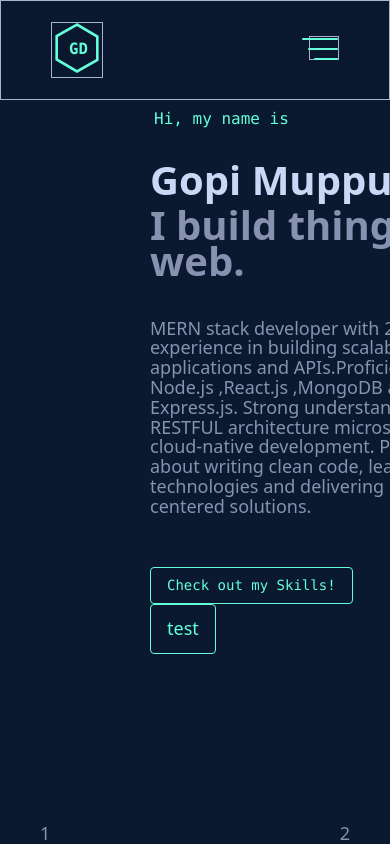
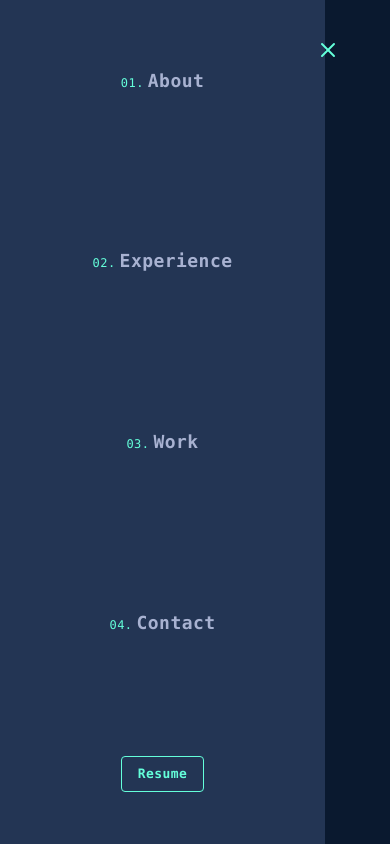
Before and after one commit to GD-0606/portfolio, a Next.js app: page / in a window 390 px wide. Both pictures are taken after a click on the button 324 px from the left and 49 px from the top of the page. Shown: the top 844 px of the page. Built offline with nearby package versions, Linux system fonts and the light colour scheme.

Commit message:
added responsive header

```diff
--- a/src/app/globals.css
+++ b/src/app/globals.css
@@ -63,7 +63,9 @@
   --breakpoint-desktopM: 1280px;
   --breakpoint-desktopL: 1536px;
   --ease-easing: cubic-bezier(0.645, 0.045, 0.355, 1);
+
   --shadow-custom1: 3px 3px 0 0 var(--color-green);
+  --shadow-custom2: -10px 0px 30px -15px var(--color-navy-shadow);
   /* --transition: all 0.25s cubic-bezier(0.645, 0.045, 0.355, 1); */
 }
 
--- /dev/null
+++ b/src/components/Icons/close.tsx
@@ -0,0 +1,21 @@
+import React from 'react';
+
+const CloseIcon = () => {
+  return (
+    <svg
+      xmlns="http://www.w3.org/2000/svg"
+      width="24"
+      height="24"
+      fill="none"
+      stroke="#64ffda"
+      strokeWidth="2"
+      strokeLinecap="round"
+      strokeLinejoin="round"
+    >
+      <line x1="18" y1="6" x2="6" y2="18" />
+      <line x1="6" y1="6" x2="18" y2="18" />
+    </svg>
+  );
+};
+
+export default CloseIcon;
--- /dev/null
+++ b/src/components/Icons/menu.tsx
@@ -0,0 +1,22 @@
+import React from 'react';
+
+const MenuIcon = () => {
+  return (
+    <svg
+      xmlns="http://www.w3.org/2000/svg"
+      width="24"
+      height="24"
+      fill="none"
+      stroke="#64ffda"
+      strokeWidth="2"
+      strokeLinecap="round"
+      strokeLinejoin="round"
+    >
+      <line x1="3" y1="6" x2="21" y2="6" />
+      <line x1="3" y1="12" x2="21" y2="12" />
+      <line x1="3" y1="18" x2="21" y2="18" />
+    </svg>
+  );
+};
+
+export default MenuIcon;
--- a/src/components/layout/header/header.module.css
+++ b/src/components/layout/header/header.module.css
@@ -4,48 +4,15 @@
 
 .counter_inc::before {
   counter-increment: linkitem;
-  content: '0' counter(linkitem) '. ';
+  content: '0' counter(linkitem) '.';
   font-size: var(--text-xxs);
   color: var(--color-green);
   font-weight: 400;
+  margin-right: 4px;
 }
 
-.ham_box {
-  position: relative;
-  width: 30px;
-  height: 24px;
-  display: inline-block;
+#menu > div > button {
+  cursor: pointer;
+  padding: 15px;
+  margin-right: -15px;
 }
-.ham_box_inner {
-  position: absolute;
-  top: 50%;
-  right: 0;
-  border-radius: 4px;
-  background-color: var(--color-green);
-  width: 30px;
-  height: 2px;
-}
-.ham_box_inner::before,
-.ham_box_inner::after {
-  content: '';
-  display: block;
-  position: absolute;
-  left: auto;
-  right: 0;
-  width: 30px;
-  height: 2px;
-  border-radius: 4px;
-  background-color: var(--color-green);
-}
-
-.ham_box_inner::before {
-  width: 120%;
-  top: -10px;
-  opacity: 1;
-}
-
-.ham_box_inner::after {
-  width: 80%;
-  bottom: -10px;
-  opacity: 1;
-}
--- /dev/null
+++ b/src/components/layout/header/header.styles.ts
@@ -0,0 +1,51 @@
+import { cva } from 'class-variance-authority';
+
+export const headerStyles = cva([
+  'bg-header',
+  'backdrop-blur-[10px]',
+  'w-full',
+  'h-[100px]',
+  'fixed',
+  'top-0',
+  'px-[50px]',
+  'z-20',
+  'text-light-slate',
+  'font-mono',
+  'font-semibold',
+  'tracking-wide'
+]);
+export const navbarStyles = cva(['relative', 'w-full', 'h-full', 'flex', 'justify-between', ' items-center']);
+export const NavLinkContainer = cva(' relative flex justify-between items-center gap-5 text-xs', {
+  variants: {
+    isMenuOpen: {
+      true: 'block fixed top-0 right-0 bottom-0 left-0 w-full h-screen bg-navy',
+      false: 'max-tabletL:hidden'
+    }
+  }
+});
+export const NavLinkItem1 = cva('relative flex justify-between items-center gap-5 ', {
+  variants: {
+    isMenuOpen: {
+      true: 'w-10/12 h-10/12 flex-col bg-lightest-navy',
+      false: ''
+    }
+  }
+});
+
+export const NavLinkItem1ChildItem = cva('relative', {
+  variants: {
+    isMenuOpen: {
+      true: 'w-full h-1/4 flex justify-center items-center',
+      false: ''
+    }
+  }
+});
+
+export const NavLinkItem2 = cva('', {
+  variants: {
+    isMenuOpen: {
+      true: 'w-10/12  h-2/12  flex justify-center items-center bg-lightest-navy',
+      false: ''
+    }
+  }
+});
--- a/src/components/layout/header/header.tsx
+++ b/src/components/layout/header/header.tsx
@@ -1,23 +1,22 @@
 'use client';
-import React from 'react';
+import React, { useState } from 'react';
 import { headerNavLinks } from '@/data';
 import Logo from './logo';
 import NavLinks from './navLinks';
 import { HeaderData } from '@/types';
 import Menubar from './menubar';
-import { headerStyles } from '@/lib/cva/header';
-import { navbarStyles } from '@/lib/cva/navbar';
-
+import { headerStyles } from './header.styles';
+import { navbarStyles } from './header.styles';
 
 const Header = () => {
   const { logo, navLinks, resume } = headerNavLinks;
-
+  const [isMenuOpen, setIsMenuOpen] = useState(false);
   return (
     <header className={headerStyles()}>
       <nav className={navbarStyles()}>
         <Logo {...(logo as HeaderData)} />
-        <NavLinks navLinks={navLinks as HeaderData[]} resume={resume as HeaderData} />
-        <Menubar />
+        <NavLinks navLinks={navLinks as HeaderData[]} resume={resume as HeaderData} isMenuOpen={isMenuOpen} />
+        <Menubar {...{ isMenuOpen, setIsMenuOpen }} />
       </nav>
     </header>
   );
--- a/src/components/layout/header/logo.tsx
+++ b/src/components/layout/header/logo.tsx
@@ -6,7 +6,7 @@ import CustomLink from '@/components/ui/link';
 const Logo = (props: HeaderData) => {
   const { href, variant } = props;
   return (
-    <div id="logo" className="relative border">
+    <div id="logo" className="relative">
       <CustomLink href={`${href}`} intent={variant}>
         <Loader />
       </CustomLink>
--- a/src/components/layout/header/menubar.tsx
+++ b/src/components/layout/header/menubar.tsx
@@ -1,13 +1,17 @@
 import React from 'react';
 import styles from './header.module.css';
-const Menubar = () => {
+import MenuIcon from '@/components/Icons/menu';
+import CloseIcon from '@/components/Icons/close';
+const Menubar = ({ isMenuOpen, setIsMenuOpen }: { isMenuOpen: boolean; setIsMenuOpen: React.Dispatch<React.SetStateAction<boolean>> }) => {
   return (
-    <div id="menu" className="hidden max-tabletL:block">
+    <div id={styles.menu} className="hidden max-tabletL:block z-10">
       <div>
-        <button>
-          <div className={`${styles.ham_box} border`}>
-            <div className={`${styles.ham_box_inner}`}></div>
-          </div>
+        <button
+          onClick={() => {
+            setIsMenuOpen(!isMenuOpen);
+          }}
+        >
+          {isMenuOpen ? <CloseIcon /> : <MenuIcon />}
         </button>
       </div>
     </div>
--- a/src/components/layout/header/navLinks.tsx
+++ b/src/components/layout/header/navLinks.tsx
@@ -2,20 +2,22 @@ import React from 'react';
 import { HeaderData } from '@/types';
 import CustomLink from '@/components/ui/link';
 import styles from './header.module.css';
+import { NavLinkContainer, NavLinkItem1, NavLinkItem1ChildItem, NavLinkItem2 } from './header.styles';
+import { cn } from '@/utils/mergetwConflicts';
 
-const NavLinks = (props: { navLinks: HeaderData[]; resume: HeaderData }) => {
+const NavLinks = (props: { navLinks: HeaderData[]; resume: HeaderData; isMenuOpen: boolean }) => {
   return (
-    <div id="navLinks" className="max-tabletL:hidden border relative flex justify-between items-center gap-5 text-xs">
-      <ol className={`flex justify-between items-center gap-5 ${styles.counter_reset}`}>
+    <div id="navLinks" className={cn(NavLinkContainer({ isMenuOpen: props.isMenuOpen }))}>
+      <ol className={cn(NavLinkItem1({ isMenuOpen: props.isMenuOpen }), `${styles.counter_reset}`)}>
         {props.navLinks.map((link, _ind) => (
-          <li key={link.id} className="relative border border-amber-500">
-            <CustomLink href={link.href} className={`${styles.counter_inc}`}>
+          <li key={link.id} className={cn(NavLinkItem1ChildItem({ isMenuOpen: props.isMenuOpen }))}>
+            <CustomLink href={link.href} className={`${styles.counter_inc} ${props.isMenuOpen && 'before:text-xl text-lg'}`}>
               {link.label}
             </CustomLink>
           </li>
         ))}
       </ol>
-      <div className="">
+      <div className={cn(NavLinkItem2({ isMenuOpen: props.isMenuOpen }))}>
         <CustomLink href={props.resume.href} intent={props.resume.variant} download={true} target="_blank" rel="noopener noreferrer">
           {props.resume.label}
         </CustomLink>
--- a/src/lib/cva/header.ts
+++ /dev/null
@@ -1,17 +0,0 @@
-import { cva } from 'class-variance-authority';
-
-export const headerStyles = cva([
-  'border',
-  'bg-header',
-  'backdrop-blur-[10px]',
-  'w-full',
-  'h-[100px]',
-  'fixed',
-  'top-0',
-  'px-[50px]',
-  'z-20',
-  'text-light-slate',
-  'font-mono',
-  'font-semibold',
-  'tracking-wide'
-]);
--- a/src/lib/cva/links.ts
+++ b/src/lib/cva/links.ts
@@ -3,10 +3,10 @@ import { cva, type VariantProps } from 'class-variance-authority';
 export const linkVariants = cva('inline-block', {
   variants: {
     intent: {
-      default: 'border p-2',
+      default: 'p-2',
       logo: '',
       custom:
-        'border-1 border-green rounded px-4 py-3.5  text-green bg-transparent hover:-translate-[4px] hover:shadow-custom1 transition-all duration-[0.25s] ease-easing'
+        'border-1 border-green rounded px-4 py-2.5  text-green bg-transparent hover:-translate-[4px] hover:shadow-custom1 transition-all duration-[0.25s] ease-easing'
     }
   },
   defaultVariants: {
--- a/src/lib/cva/navbar.ts
+++ /dev/null
@@ -1,3 +0,0 @@
-import { cva } from 'class-variance-authority';
-
-export const navbarStyles = cva(['relative', 'w-full', 'h-full', 'flex', 'justify-between', ' items-center']);
```
